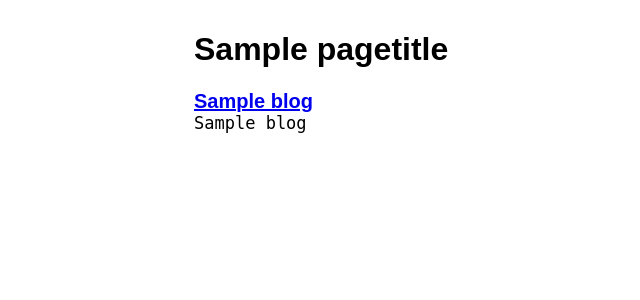
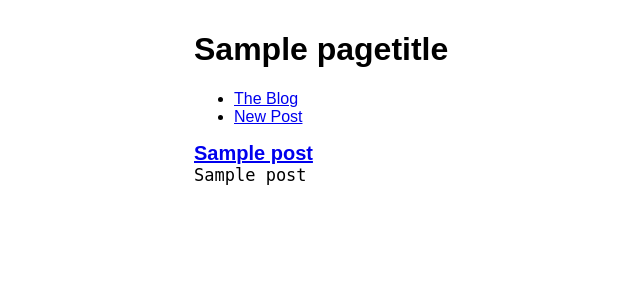
Before and after one commit to m204950/build-a-blog, a Python web app: template templates/blog.html in a window 1280 px wide. Shown: the top 300 px of the page, without its empty margins (46-686 px from the left). Run offline with Jinja, Linux system fonts and the light colour scheme; the template is opened without the code that fills it: most values are stand-ins (such as "Sample title", 1, 10 or a date in 2020).

Commit message:
completed first cut at assignment with navigation links

```diff
--- a/templates/base.html
+++ b/templates/base.html
@@ -36,14 +36,14 @@
     hr {
       margin: 20px auto;
     }
-    .blog + .blog {
+    .post + .post {
       margin-top: 20px;
     }
-    .blog-title {
+    .post-title {
       font-weight: bold;
       font-size: 20px;
     }
-    .blog-body {
+    .post-body {
       margin: 0;
       font-size: 17px;
     }
@@ -53,6 +53,10 @@
     <h1>
     {{pagetitle}}
   </h1>
+  <ul>
+      <li><a href="/blog">The Blog</a></li>
+      <li><a href="/blog/newpost">New Post</a></li>
+  </ul>
 
     {% block content %}
     {% endblock %}
--- a/templates/blog.html
+++ b/templates/blog.html
@@ -2,12 +2,12 @@
 
 {% block content %}
 
-{% for blog in blogs %}
-  <div class="blog">
-    <div class="blog-title">
-      <a href="/blog/{{blog.key().id()}}">{{blog.title}}</a>
+{% for post in posts %}
+  <div class="post">
+    <div class="post-title">
+      <a href="/blog/{{post.key().id()}}">{{post.title}}</a>
     </div>
-    <pre class="blog-body">{{blog.blog}}</pre>
+    <pre class="post-body">{{post.post}}</pre>
   </div>
 {% endfor %}
 
--- a/templates/post.html
+++ b/templates/post.html
@@ -8,8 +8,8 @@
   </label>
 
   <label>
-    <div>blog</div>
-    <textarea name="blog">{{blog}}</textarea>
+    <div>post</div>
+    <textarea name="post">{{post}}</textarea>
   </label>
 
   <div class="error">{{error}}</div>
```
Also changed, not shown: main.py (+15 -15 lines), templates/single_post.html (+4 -4 lines).
